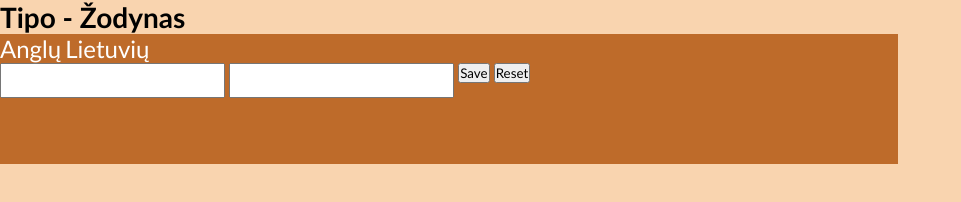
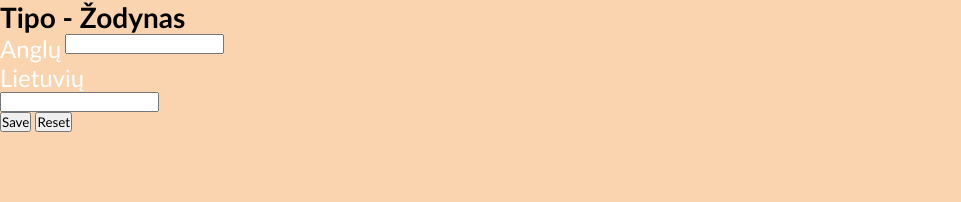
Before and after one commit to AugisKo/front-end-28bit-zodynas, a website with bundled scripts: page index.html in a window 1280 px wide. Shown: the whole page, without its empty margins (0-961 px from the left). Built offline with nearby package versions, Linux system fonts and the light colour scheme.

Commit message:
html update

```diff
--- a/css/zodynas.css
+++ b/css/zodynas.css
@@ -1,32 +1,18 @@
 body {
     background-color: #f9d4af;
+    justify-content: center;
 }
 
 h1 {
     font-size: 28px;
 }
 
-.ivestis {
+.ivestis_forma {
     width: 898px;
     height: 130px;
     background-color: #be6b2a;
 }
 lable {
-    margin-left: 38px;
-    margin-right: 38px;
     font-size: 24px;
     color: white;
 }
-lable > .liet {
-    margin-left: 180px;
-}
-
-input[name = "eng"] {
-    width: 225px;
-    height: 35px;
-}
-
-input[name="liet"] {
-    width: 225px;
-    height: 35px;
-}
--- a/index.html
+++ b/index.html
@@ -14,19 +14,20 @@
 <body>
     <div id="zodynas">
         <h1>Tipo - Žodynas</h1>
-        <div class="ivestis">
-            <form class="ivesties_forma">
+        <form class="ivesties_forma">
+            <div>
                 <lable for="eng">Anglų</lable>
+                <input type="text" id="eng" name="eng">
+            </div>
+            <div>
                 <lable class="liet" for="liet">Lietuvių</lable><br>
-                <input type="text" id="eng" name="eng">
                 <input type="text" id="liet" name="liet">
+            </div>
+            <div>
                 <input type="submit" value="Save">
                 <input type="submit" value="Reset">
-            </form>
-        </div>
-
-
-
+            </div>
+        </form>
     </div>
     <script src="./js/main.js" type="module" defer></script>
 </body>
```
